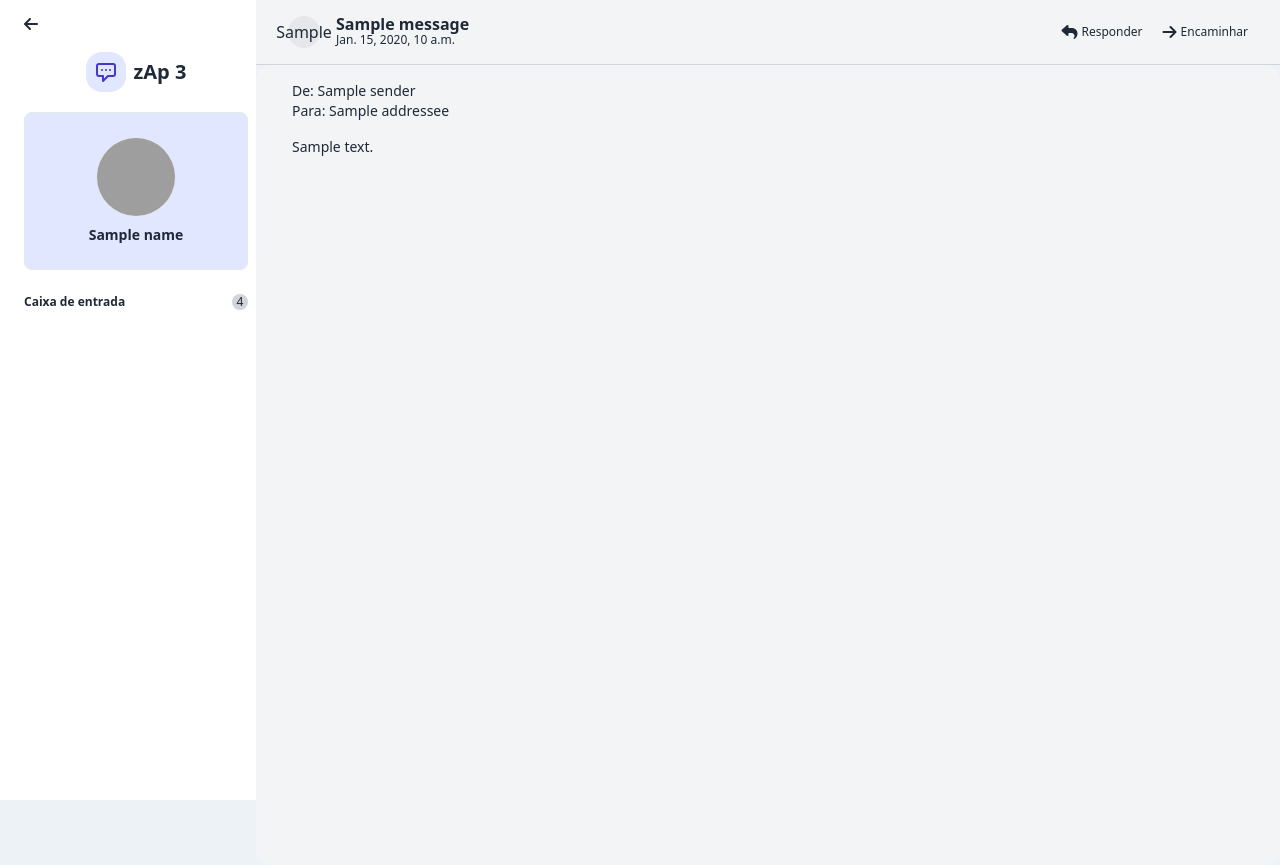
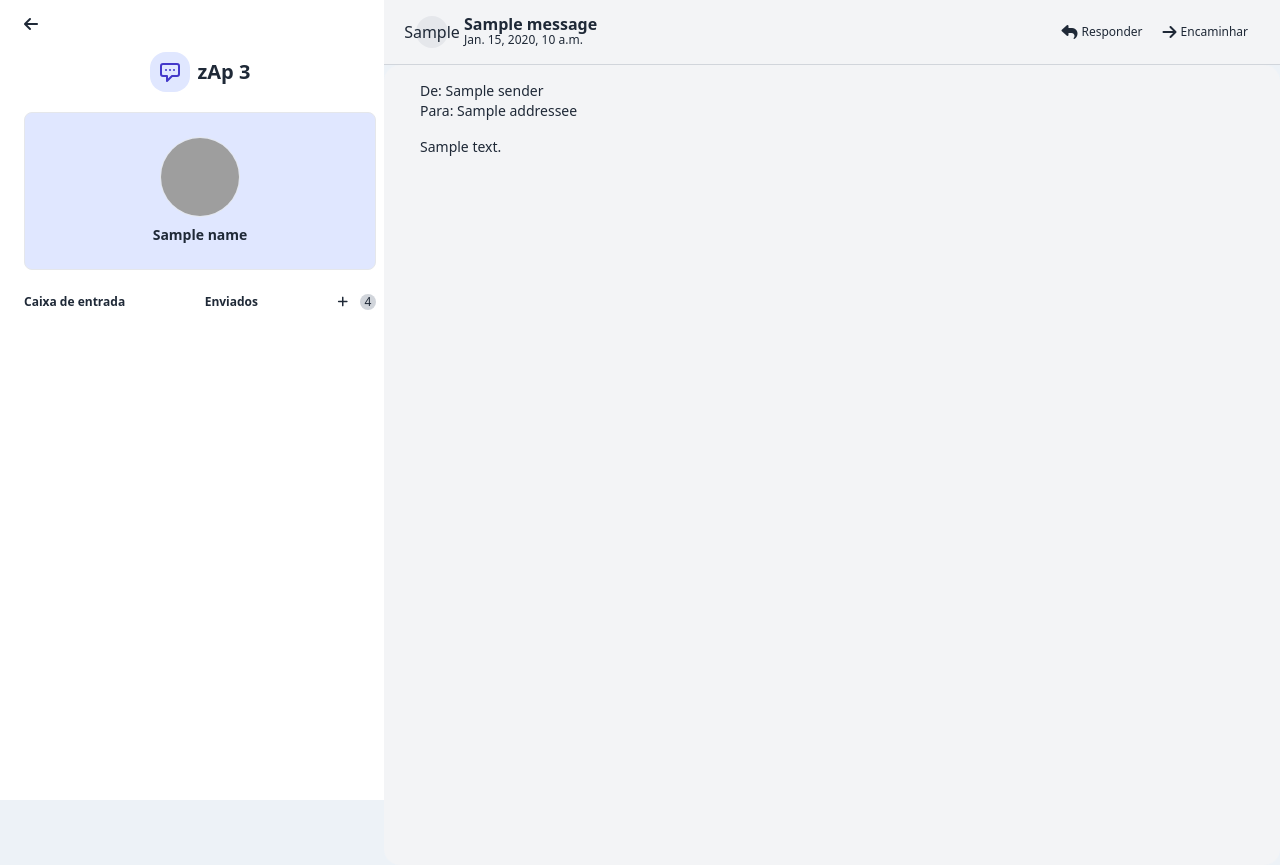
Before and after one commit to vicvictor86/simple-web-email-front, a Django app: template templates/dashboard.html in a window 1280 px wide. Run offline with Django 4.2, Linux system fonts and the light colour scheme; the template is opened without the code that fills it: most values are stand-ins (such as "Sample title", 1, 10 or a date in 2020); some libraries are stand-ins or nearby versions; grey boxes are pictures that could not be loaded.

Commit message:
Received and sent messages screens, send message implemented

```diff
--- a/templates/dashboard.html
+++ b/templates/dashboard.html
@@ -13,7 +13,7 @@
 <body class="flex h-full overflow-hidden items-center justify-center w-full" style="background: #edf2f7;">
   <div class="flex h-full antialiased text-gray-800 w-full">
     <div class="flex flex-row h-full w-full overflow-x-hidden">
-      <div class="flex flex-col pt-4 pl-6 pr-2 h-screen w-64 bg-white flex-shrink-0">
+      <div class="flex flex-col pt-4 pl-6 pr-2 h-screen w-96 bg-white flex-shrink-0">
         <a href="{% url 'index' %}" class="flex justify-start fa-solid fa-arrow-left mb-4"></a>
 
         <div class="flex flex-row items-center justify-center h-12 w-full">
@@ -37,13 +37,20 @@
         </div>
         <div class="flex flex-col mt-6">
           <div class="flex flex-row items-center justify-between text-xs">
-            <span class="font-bold">Caixa de entrada</span>
-            <span class="flex items-center justify-center bg-gray-300 h-4 w-4 rounded-full">4</span>
+            <a href="{% url 'dashboard_status' %}?emails_status=received&status={{ status }}" class="font-bold">Caixa de entrada</a>
+            <a href="{% url 'dashboard_status' %}?emails_status=sent&status={{ status }}" class="font-bold">Enviados</a>
+            <div class="flex items-center">
+              <a href="{% url 'dashboard_status' %}?status=create">
+                <i class="fa-solid fa-plus mr-3"></i>
+              </a>
+              <a href="{% url 'getNewMessages' %}"></a>
+              <span class="flex items-center justify-center bg-gray-300 h-4 w-4 rounded-full">4</span>
+            </div>
           </div>
           <div class="flex flex-col space-y-1 mt-4 -mx-2 h-72 overflow-y-auto">
             {% for message in messages %}
-            {% if message.addressee.id == user_id %}
-            <a href="{% url 'dashboard' message.id %}" class="flex flex-row items-center hover:bg-gray-100 rounded-xl p-2">
+            {% if message.addressee.id == user_id and emails_status == 'received' %}
+            <a href="{% url 'dashboard' message.id %}?status=show&emails_status={{emails_status}}" class="flex flex-row items-center hover:bg-gray-100 rounded-xl p-2">
               <div class="flex items-center justify-center h-8 w-8 bg-indigo-200 rounded-full">
                 {{ message.user_character }}
               </div>
@@ -55,12 +62,26 @@
               </div>
               <div style="max-width: 3.4rem" class="ml-auto text-xs">{{ message.created_at }}</div>
             </a>
+            {% elif message.sender.id == user_id and emails_status == 'sent' %}
+            <a href="{% url 'dashboard' message.id %}?status=show&emails_status={{emails_status}}" class="flex flex-row items-center hover:bg-gray-100 rounded-xl p-2">
+              <div class="flex items-center justify-center h-8 w-8 bg-indigo-200 rounded-full">
+                {{ message.user_character }}
+              </div>
+              <div class="flex-column">
+                <div class="flex justify-start items-center">
+                  <div class="ml-2 text-sm font-semibold">{{ message.addressee.name }}</div>
+                </div>
+                <div style="max-width: 7.6rem;" class="flex truncate justify-start ml-2 text-xs">{{ message.message.text }}</div>
+              </div>
+              <div style="max-width: 3.4rem" class="ml-auto text-xs">{{ message.created_at }}</div>
+            </a>
             {% endif %}
             {% endfor %}
           </div>
         </div>
       </div>
       <div class="flex flex-col flex-auto h-full">
+        {% if status == 'show' %}
         <div class="flex justify-between items-center p-8 h-12 w-full border-b border-gray-300"
           style="background: #f3f4f6">
           <div class="flex justify-center items-center">
@@ -83,8 +104,26 @@
             </button>
           </div>
         </div>
+        {% elif status == 'create' %}
+        <div class="flex justify-center items-center p-8 h-12 w-full border-b border-gray-300"
+          style="background: #f3f4f6">
+          <div class="flex justify-center items-center">
+            <a href="{% url 'dashboard_status' %}" class="flex justify-center items-center mr-5">
+              <i class="icon clickable fa-solid fa-trash-can mr-1" aria-hidden="true"></i>
+              <p class="text-xs">Descartar</p>
+            </a>
+            <button type="submit" form="send-message-form" class="flex justify-center items-center">
+              {% csrf_token %}
+              <i class="fa-sharp fa-solid fa-paper-plane mr-1"></i>
+              <p class="text-xs">Enviar</p>
+            </button>
+          </div>
+        </div>
+        {% endif %}
+
         <div class="flex flex-col flex-auto flex-shrink-0 rounded-2xl bg-gray-100 h-screen p-2">
-          <div class="flex flex-col h-full overflow-x-auto mb-4">
+          {% if status == 'show' %}
+          <div id="selected-message" class="flex flex-col h-full overflow-x-auto mb-4">
             <div class="flex flex-col h-full overflow-y-auto">
               <div class="col-start-1 col-end-8">
                 <div class="flex flex-row items-center">
@@ -105,6 +144,39 @@
               </div>
             </div>
           </div>
+          {% elif status == 'create' %}
+          <form id="send-message-form" action="{% url 'send_message' %}" method="POST">
+            {% csrf_token %}
+            <div id="create-message" class="flex flex-col h-full overflow-x-auto mb-4">
+              <div class="flex flex-col h-full ">
+                <div class="flex items-center">
+                  <div class="flex flex-col ml-3 text-sm py-2 px-4 w-full">
+                    <div class="flex items-center border-b border-gray-400 border-solid">
+                      <input type="text" name="user_id" value="{{ user_id }}" hidden>
+                      <label for="from" class="mr-2" >De:</label>
+                      <input class="border-none focus:outline-none w-full" id="from" name="from" value="{{ name }}" style="background-color: #f3f4f6"></input>
+                    </div>
+                    <div class="flex items-center border-b border-gray-400 border-solid mt-2">
+                      <label for="to" class="mr-2">Para:</label>
+                      <input class="border-none focus:outline-none w-full" id="to" name="to" style="background-color: #f3f4f6"></input>
+                    </div>
+                    <div class="flex items-center border-b border-gray-400 border-solid mt-2">
+                      <label for="subject" class="mr-2">Assunto:</label>
+                      <input class="border-none focus:outline-none w-full" id="subject" name="subject" style="background-color: #f3f4f6"></input>
+                    </div>
+                  </div>
+                </div>
+
+                <div class="flex flex-row items-center">
+                  <div class="ml-3 text-sm py-2 px-4 w-full">
+                    <textarea class="w-full h-80 p-2 border rounded-md text-sm" id="text" name="text" style="resize: none;"></textarea>
+                  </div>
+                </div>
+
+              </div>
+            </div>
+          </form>
+          {% endif %}
         </div>
       </div>
     </div>
--- a/user/urls.py
+++ b/user/urls.py
@@ -4,5 +4,7 @@ from . import views
 
 urlpatterns = [
     path('', views.index, name='index'),
+    path('dashboard/', views.dashboard_status, name='dashboard_status'),
     path('dashboard/<id>', views.dashboard, name='dashboard'),
+    path('send_message', views.send_message, name='send_message')
 ]
```
Also changed, not shown: user/views.py (+83 -8 lines).
